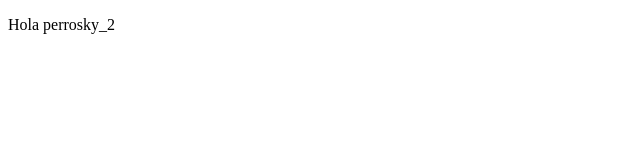
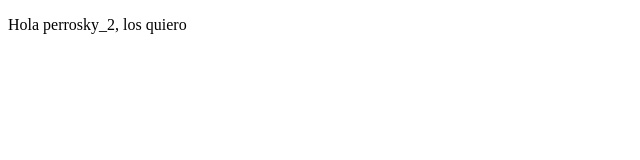
Before and after one commit to DanielEsponda/proyectoDemoCursoPrework, a plain HTML site: page index.html in a window 1280 px wide. Shown: the full height of the page, 0-640 px from the left. Drawn offline with Linux system fonts and the light colour scheme.

Commit message:
cambios2

```diff
--- a/index.html
+++ b/index.html
@@ -7,6 +7,6 @@
     <title>Hello</title>
 </head>
 <body>
-    <p>Hola perrosky_2</p>
+    <p>Hola perrosky_2, los quiero</p>
 </body>
 </html>
```
